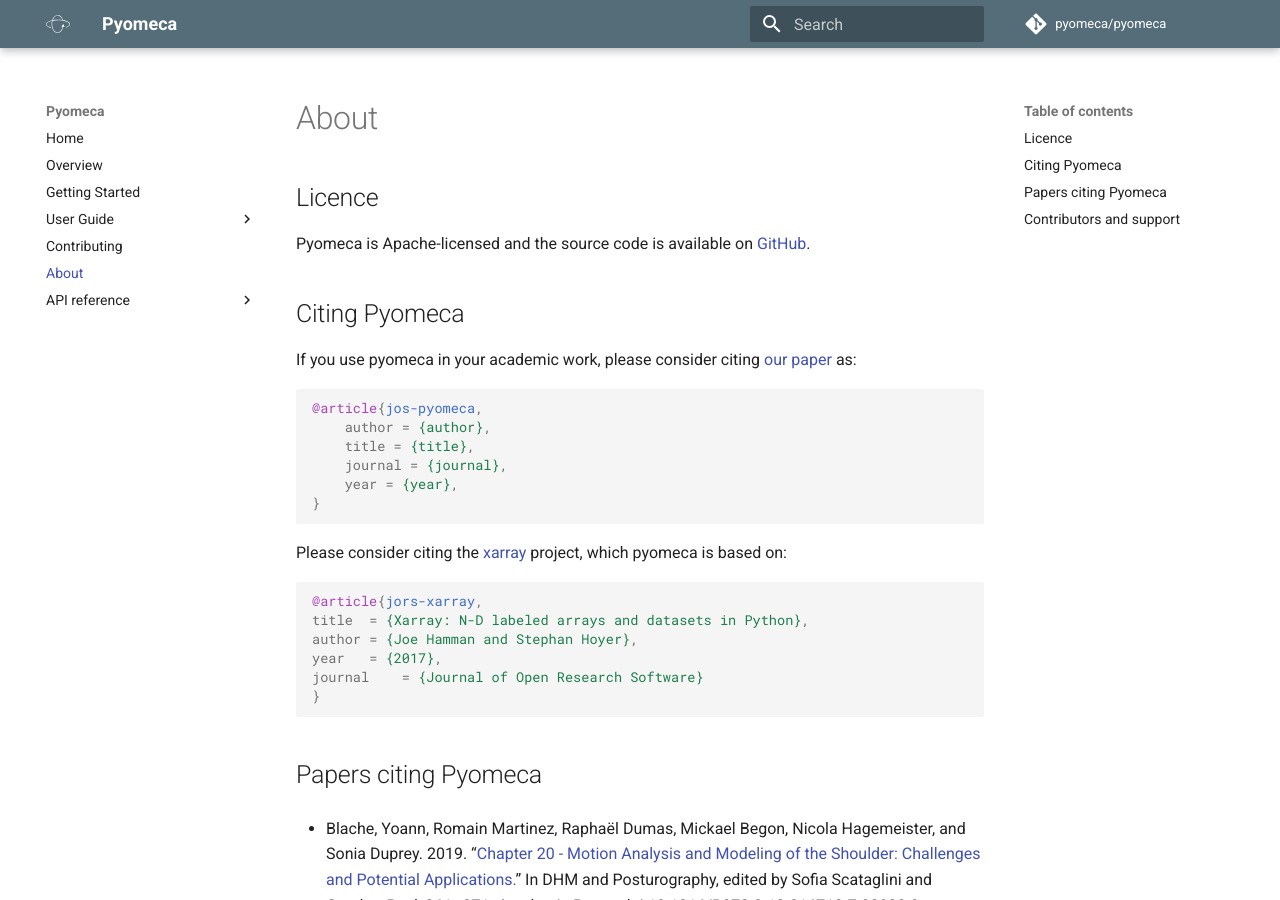
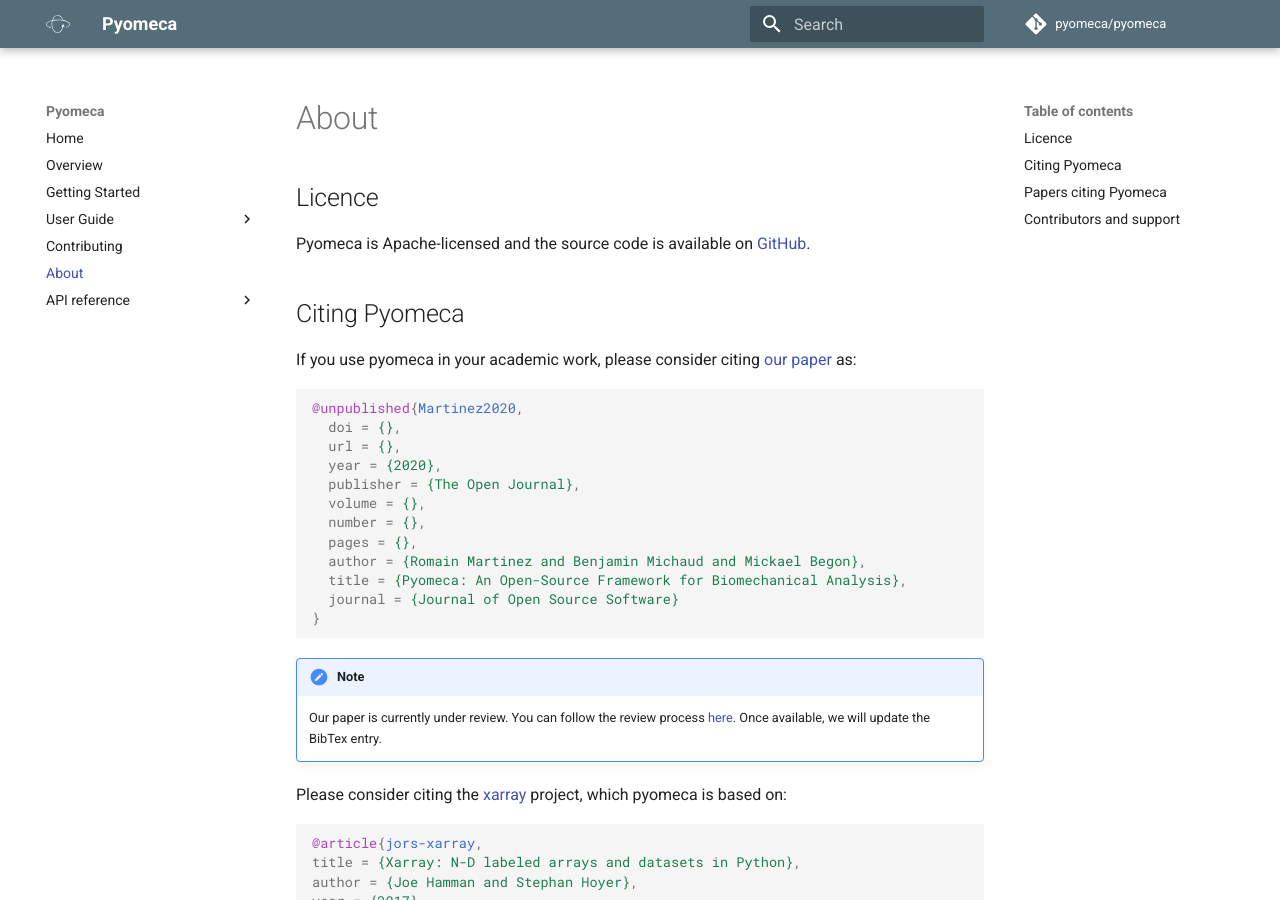
Before and after one commit to pyomeca/pyomeca, an MkDocs documentation site: the page built from docs/about.md, in a window 1280 px wide and 900 px high. Built offline with MkDocs 1.6.1 and Material for MkDocs 9.7.7, drawn with Linux system fonts in a browser that asks for light colours; comment, search, counter and statistics services are not loaded.

Commit message:
update paper status & bibtex

````diff
--- a/docs/about.md
+++ b/docs/about.md
@@ -4,25 +4,37 @@
 
 ## Citing Pyomeca
 
-If you use pyomeca in your academic work, please consider citing [our paper]() as:
+If you use pyomeca in your academic work, please consider citing [our paper](https://github.com/openjournals/joss-papers/blob/joss.02323/joss.02323/10.21105.joss.02323.pdf) as:
 
 ```bibtex
-@article{jos-pyomeca,
-    author = {author},
-    title = {title},
-    journal = {journal},
-    year = {year},
+@unpublished{Martinez2020,
+  doi = {},
+  url = {},
+  year = {2020},
+  publisher = {The Open Journal},
+  volume = {},
+  number = {},
+  pages = {},
+  author = {Romain Martinez and Benjamin Michaud and Mickael Begon},
+  title = {Pyomeca: An Open-Source Framework for Biomechanical Analysis},
+  journal = {Journal of Open Source Software}
 }
 ```
+
+!!! note
+
+    Our paper is currently under review.
+    You can follow the review process [here](https://github.com/openjournals/joss-reviews/issues/2323).
+    Once available, we will update the BibTex entry.
 
 Please consider citing the [xarray](https://openresearchsoftware.metajnl.com/articles/10.5334/jors.148/) project, which pyomeca is based on:
 
 ```bibtex
 @article{jors-xarray,
-title  = {Xarray: N-D labeled arrays and datasets in Python},
+title = {Xarray: N-D labeled arrays and datasets in Python},
 author = {Joe Hamman and Stephan Hoyer},
-year   = {2017},
-journal    = {Journal of Open Research Software}
+year = {2017},
+journal = {Journal of Open Research Software}
 }
 ```
 
````
